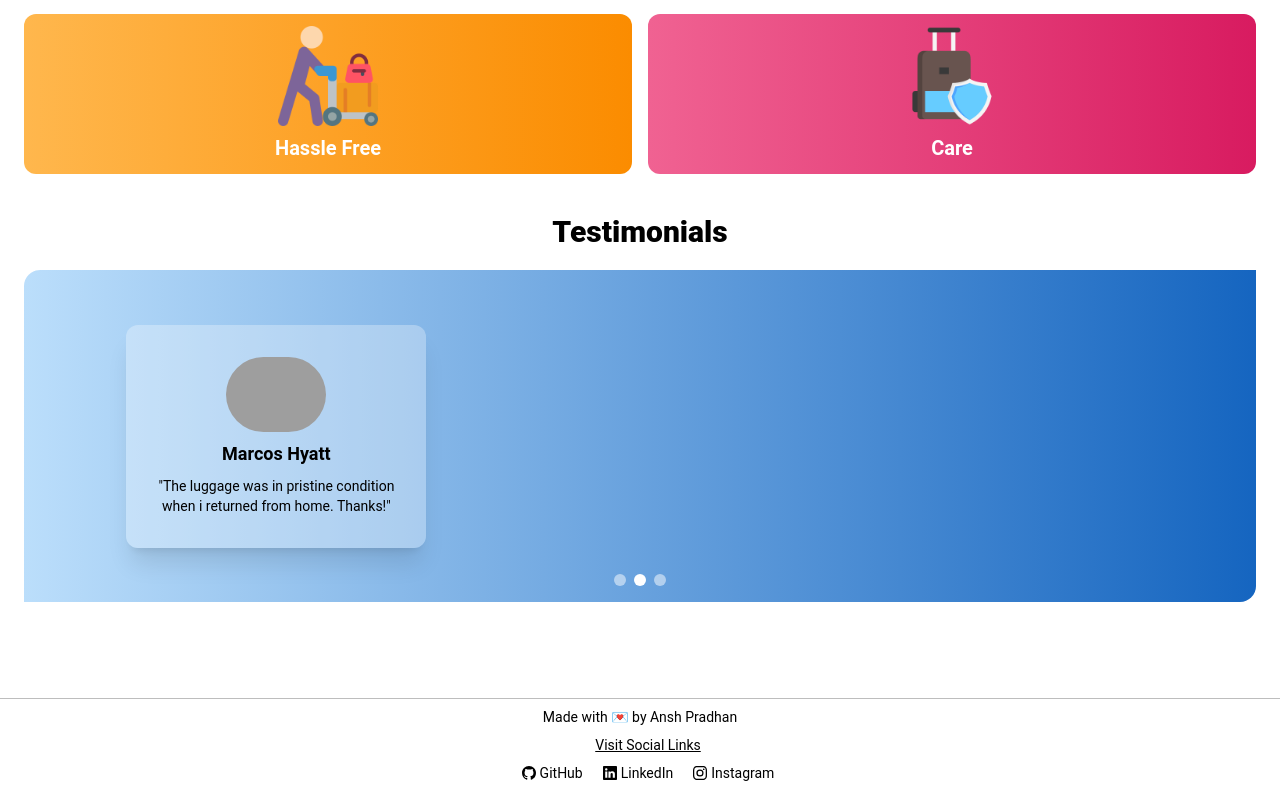
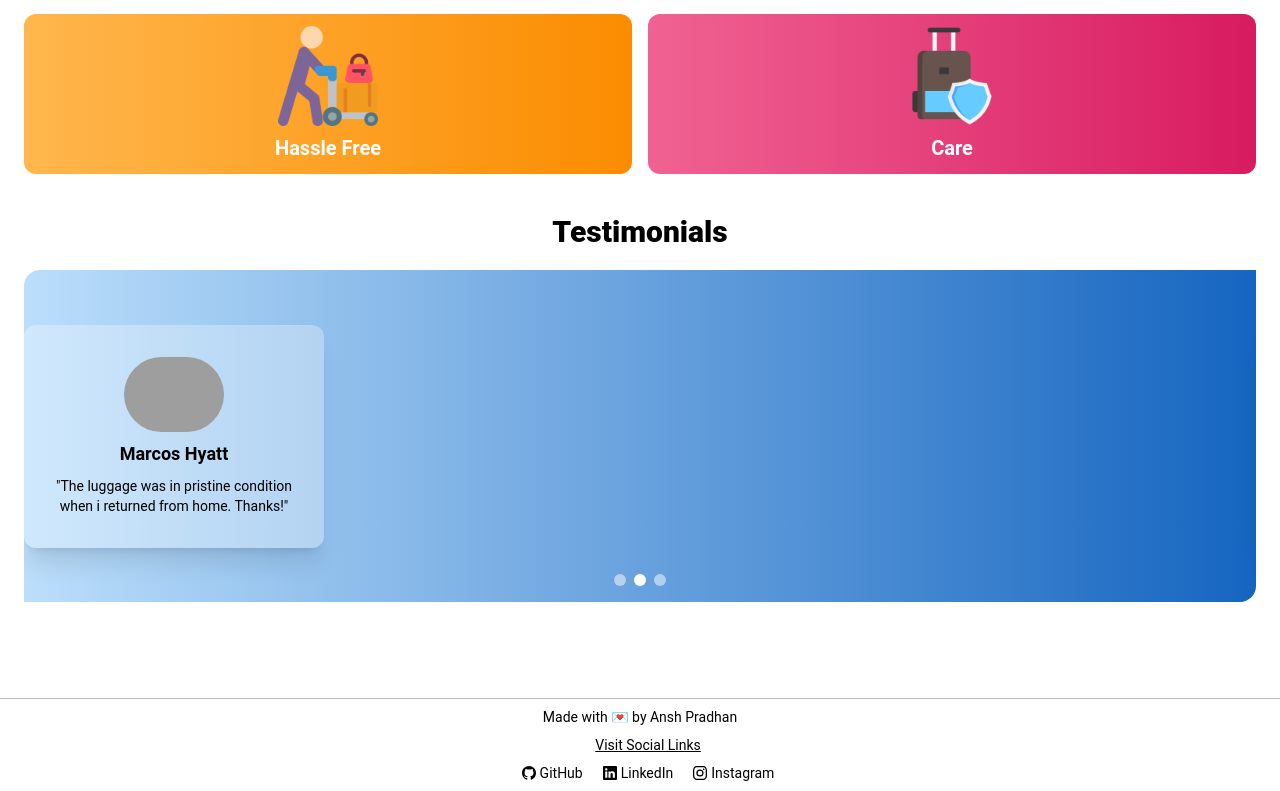
Before and after one commit to code-ansh-007/lockitup, a Next.js app: page / in a window 1280 px wide. Shown: the part 1508-2299 px from the top of the page. Built offline with nearby package versions, Linux system fonts and the light colour scheme; grey boxes are pictures that could not be loaded.

Commit message:
made some minor changes to the testimonial

```diff
--- a/components/Testimonials.js
+++ b/components/Testimonials.js
@@ -44,7 +44,7 @@ export default function Testimonials() {
           className="rounded-tl-2xl  rounded-br-2xl bg-gradient-to-r from-blue-100 to-blue-800 py-4"
         >
           {/* user 1 */}
-          <div className=" h-[300px] flex flex-col items-center justify-center w-[300px] ml-[8vw]">
+          <div className=" h-[300px] flex flex-col items-center justify-center w-[300px]">
             <div className="bg-white bg-opacity-30 shadow-xl flex flex-col items-center p-8 rounded-xl space-y-2">
               <Image
                 src={pic1}
@@ -60,7 +60,7 @@ export default function Testimonials() {
             </div>
           </div>
           {/* user 2 */}
-          <div className=" h-[300px] flex flex-col items-center justify-center w-[300px] ml-[8vw]">
+          <div className=" h-[300px] flex flex-col items-center justify-center w-[300px]">
             <div className="bg-white bg-opacity-30 shadow-xl flex flex-col items-center p-8 rounded-xl space-y-2">
               <Image
                 src={pic2}
@@ -77,7 +77,7 @@ export default function Testimonials() {
             </div>
           </div>
           {/* user 3 */}
-          <div className=" h-[300px] flex flex-col items-center justify-center w-[300px] ml-[8vw]">
+          <div className=" h-[300px] flex flex-col items-center justify-center w-[300px] ">
             <div className="bg-white bg-opacity-30 shadow-xl flex flex-col items-center p-8 rounded-xl space-y-2">
               <Image
                 src={pic3}
```
